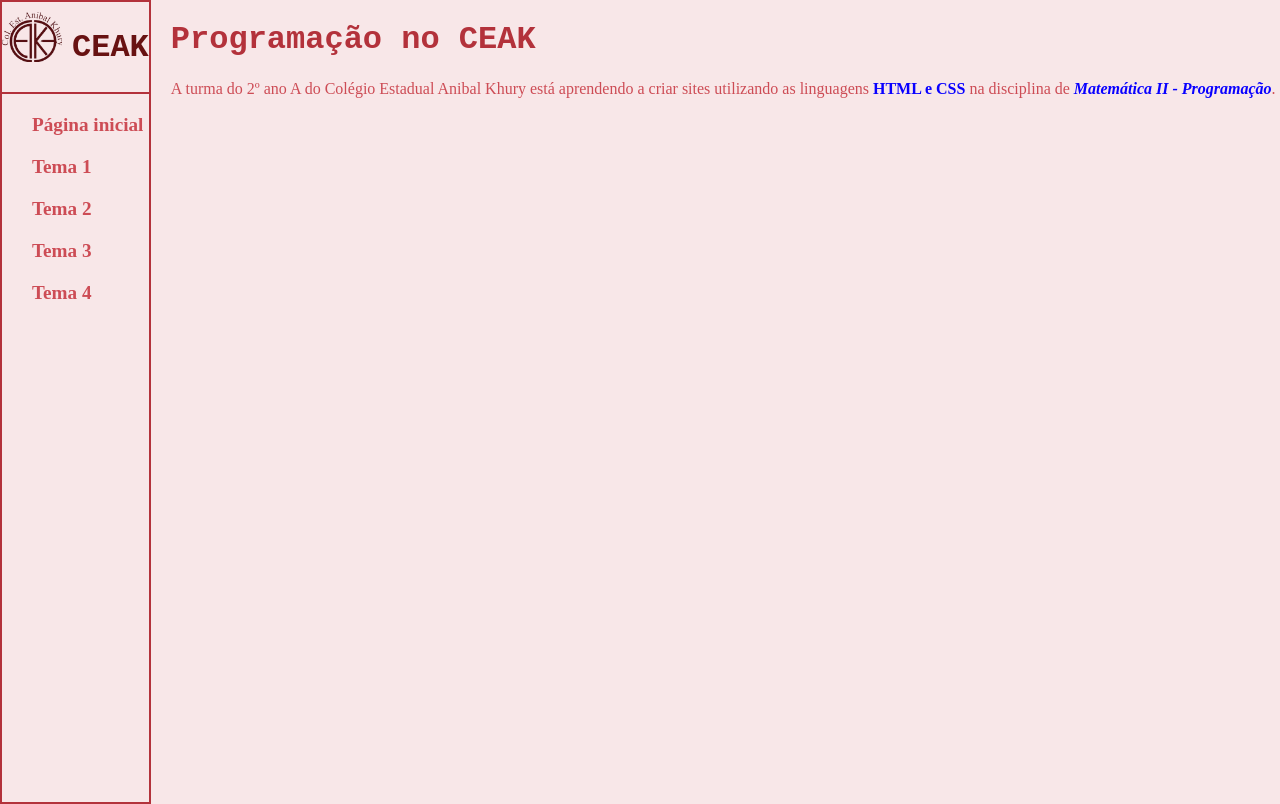
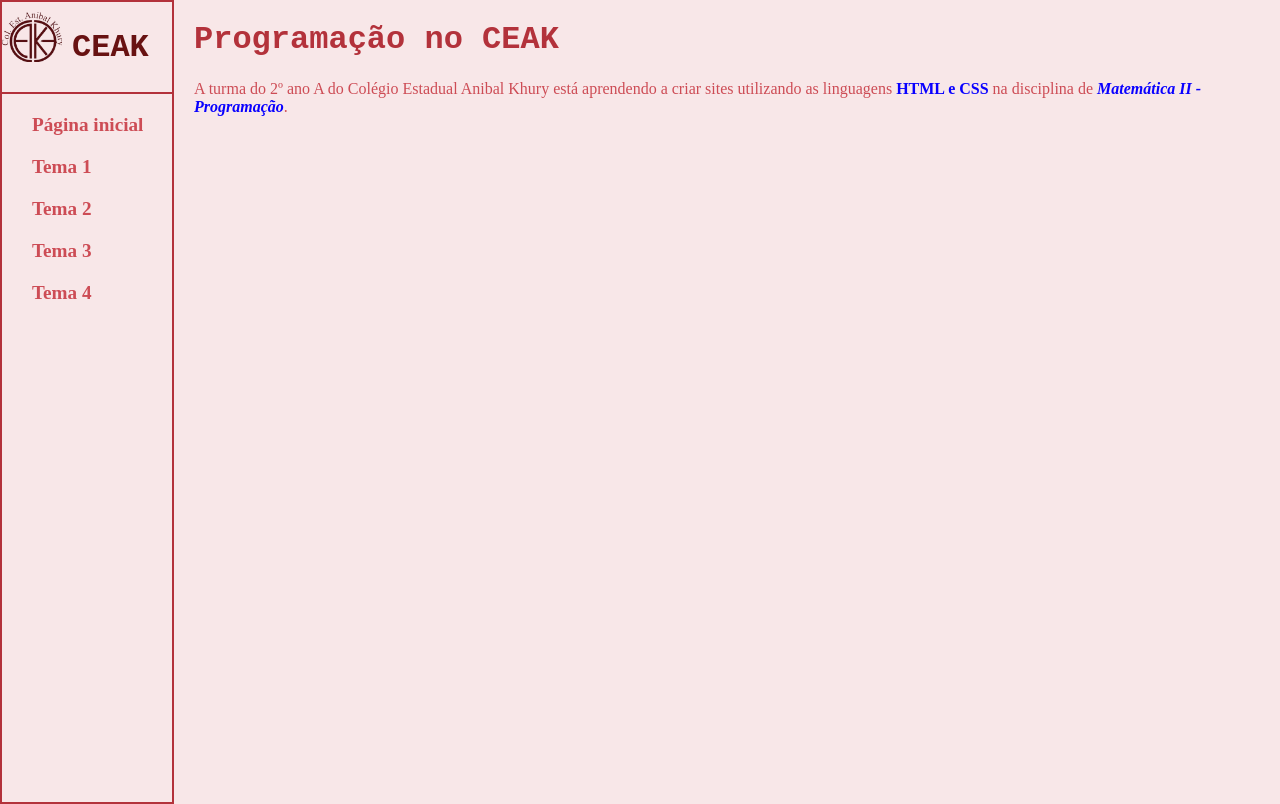
Before and after one commit to HendrickFS/amostra-ceak, a plain HTML site: page index.html in a window 1280 px wide. Drawn offline with Linux system fonts and the light colour scheme.

Commit message:
espaco do menu

```diff
--- a/style.css
+++ b/style.css
@@ -17,7 +17,8 @@ body{
     gap: 20px;
     border-style: solid;
     border-width: 2px;
-    max-width: 180px;
+    min-width: 170px;
+    max-width: 190px;
     min-height: 100%;
     border-color: #B3323B;
 }
```
